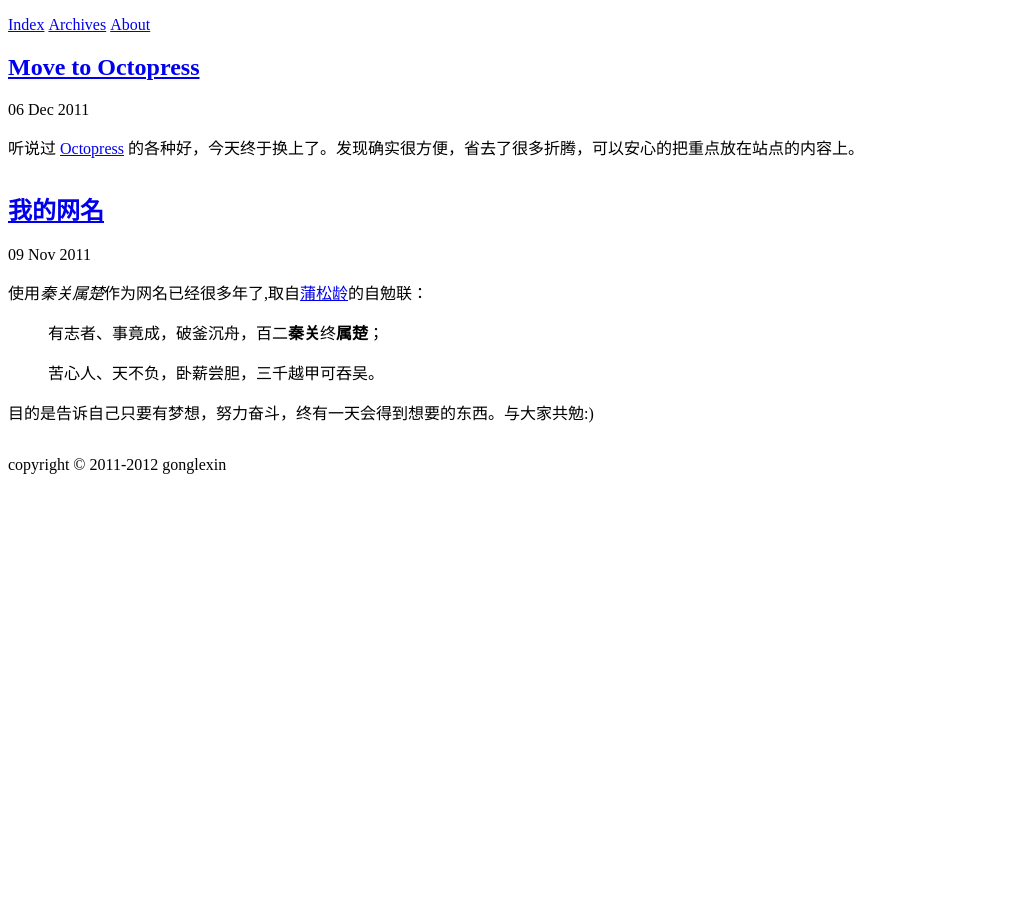
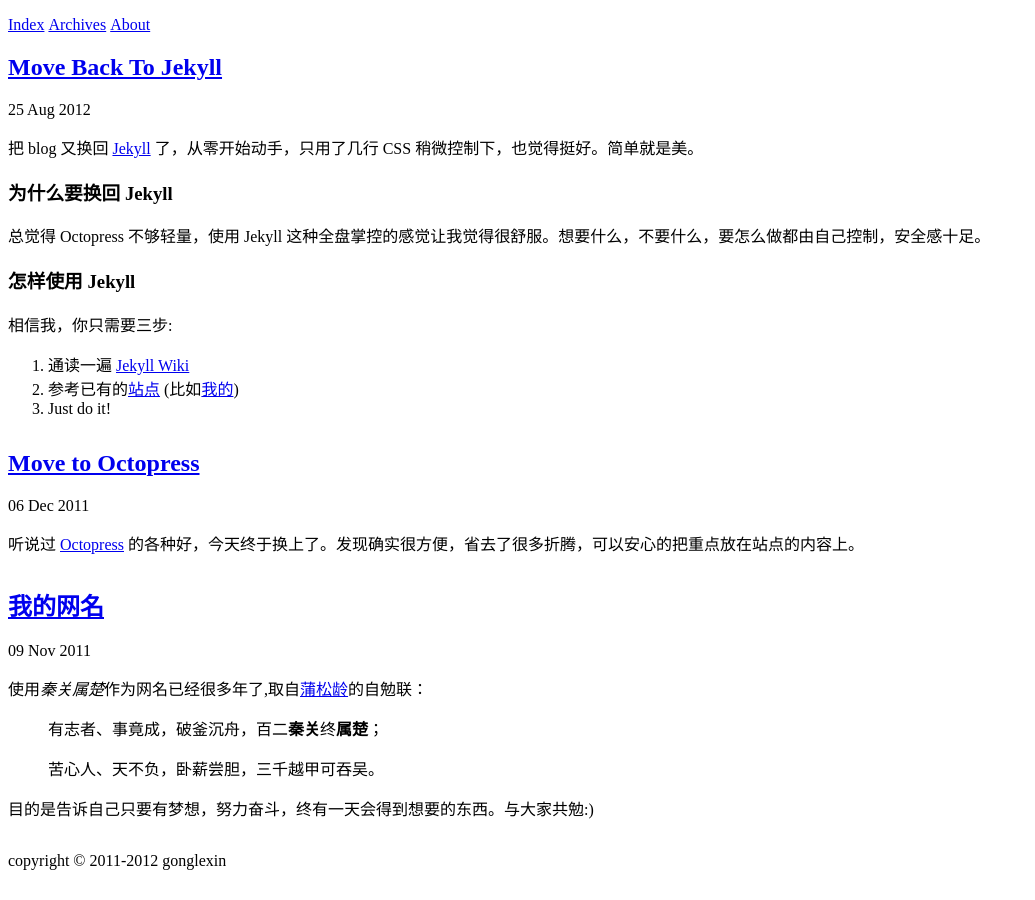
Before and after one commit to gonglexin/gonglexin.github.io, a Jekyll site: the page built from index.html, in a window 1280 px wide. Shown: the whole page, without its empty margins (0-1035 px from the left). Built offline with Jekyll 4.4.1, drawn with Linux system fonts in a browser that asks for light colours; Markdown is read by kramdown in place of the engine named in the settings.

Commit message:
A new blog, a new page for my girl, update about page

```diff
--- /dev/null
+++ b/_posts/2012-08-25-move-back-to-jekyll.md
@@ -0,0 +1,15 @@
+---
+layout: post
+---
+
+把 blog 又换回 [Jekyll](https://github.com/mojombo/jekyll) 了，从零开始动手，只用了几行 CSS 稍微控制下，也觉得挺好。简单就是美。
+
+### 为什么要换回 Jekyll
+总觉得 Octopress 不够轻量，使用 Jekyll 这种全盘掌控的感觉让我觉得很舒服。想要什么，不要什么，要怎么做都由自己控制，安全感十足。
+
+### 怎样使用 Jekyll
+相信我，你只需要三步:
+
+1. 通读一遍 [Jekyll Wiki](https://github.com/mojombo/jekyll/wiki)
+2. 参考已有的[站点](https://github.com/mojombo/jekyll/wiki/Sites) (比如[我的](http://github.com/gonglexin/gonglexin.github.com))
+3. Just do it!
```
Also changed, not shown: _layouts/default.html (+11 -0 lines), _layouts/page.html (added, +9 -0 lines), about.html (+11 -0 lines).
